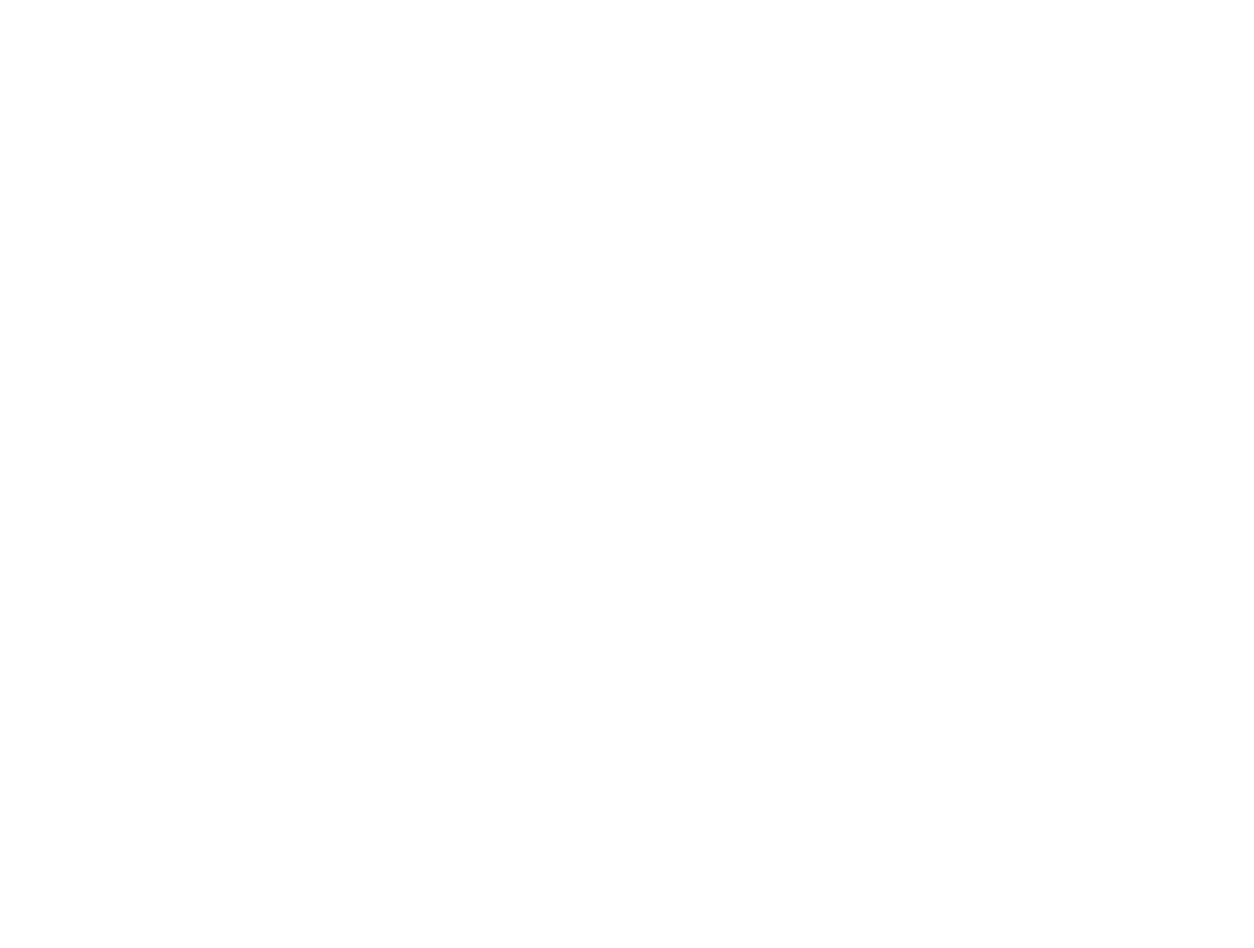
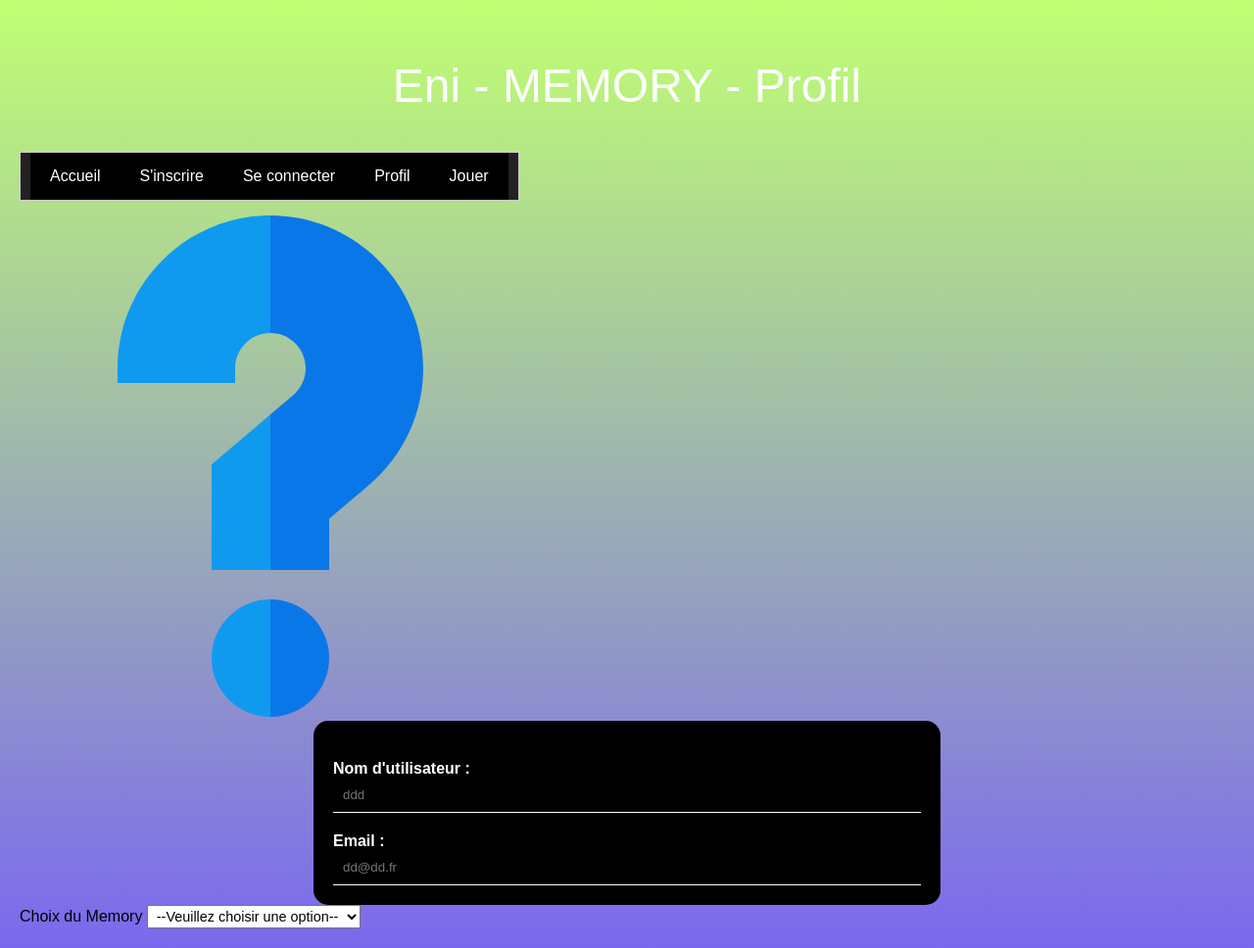
Before and after one commit to magdolnat/Eni-Memory-Magdi, a plain HTML site: page profil.html in a window 1280 px wide. Shown: the whole page at 98% size. Before the commit the page ends 800 px from the top, so only its background shows below. Drawn offline with Linux system fonts and the light colour scheme.

Commit message:
profil en construction

```diff
--- a/profil.html
+++ b/profil.html
@@ -0,0 +1,65 @@
+<!DOCTYPE html>
+<html lang="fr">
+<head>
+    <meta charset="UTF-8">
+    <meta name="viewport" content="width=device-width, initial-scale=1.0">
+    <title>Eni - MEMORY - Profil</title>
+    <link rel="stylesheet" href="style.css">
+</head>
+<body>
+    <h1>Eni - MEMORY - Profil</h1>
+
+    <nav id="menu-principal">
+            <ul>
+                <li><a href="index.html">Accueil</a></li>
+                <li><a href="inscription.html">S'inscrire</a></li>
+                <li><a href="connexion.html">Se connecter</a></li>
+                <li><a href="profil.html">Profil</a></li>
+                <li><a href="jouer.html">Jouer</a></li>
+            </ul>
+        </nav>
+            <div class = "profil-header">
+                <div class="profil-avatar">
+                    <img src="./ressources/question.svg" alt="">
+                </div>
+            </div>
+
+    <main class="profil">
+        <form action="" method="get">
+           <fieldset>
+        <label for="nom">Nom d'utilisateur :</label>
+        <input
+          type="text"
+          id="nom"
+          name="nom"
+          autofocus
+          required
+          placeholder="ddd"
+          pattern="[A-Za-z]{3,}"
+          title="Saisissez votre nom (3 caractères min.)"
+        />
+
+        <label for="email">Email : </label>
+        <input
+          type="email"
+          id="email"
+          name="email"
+          placeholder="dd@dd.fr"
+          title="Saisissez votre adresse email"
+             /></fieldset>
+            </form>
+        </main>
+         <label for="choix du memory">Choix du Memory</label>
+         <select name="choix" id="choix">
+         <option value="">--Veuillez choisir une option--</option>
+         <option value="memory-legume">memory-legume</option>
+         <option value="dinosauresAvecNom">dinosauresAvecNom</option>
+         <option value="dinosaures">dinosaures</option>
+         <option value="chiens">chiens</option>
+         <option value="animauxdomestiques">animauxdomestiques</option>
+         <option value="animauxAnimes">animauxAnimes</option>
+         <option value="animaux">animaux</option>
+         <option value="alphabet-scrabble">alphabet-scrabble</option>
+         </select>
+    </body>
+</html>
--- a/style.css
+++ b/style.css
@@ -106,3 +106,14 @@ input[type="password"]{
     justify-content: space-around;
     margin-top: 30px;
 }
+
+label [for="choix du memory"]{
+    font-family: sans-serif;
+    font-size: 1em;
+    padding-right: 10px;
+}
+#choix{
+    font-size: 0.9rem;
+    padding: 2px 5px;
+
+}
```
